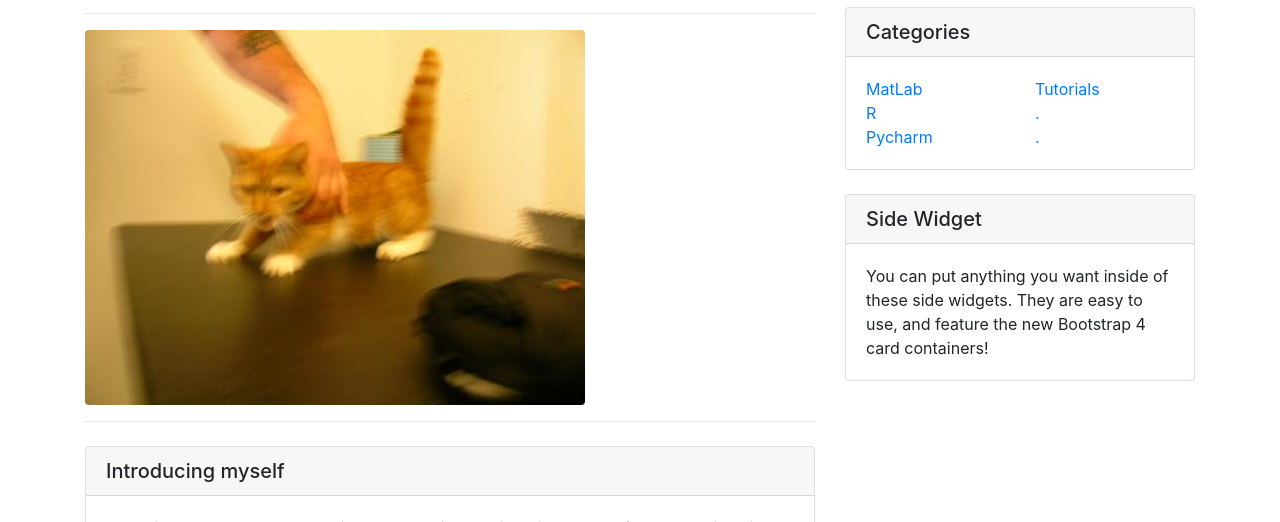
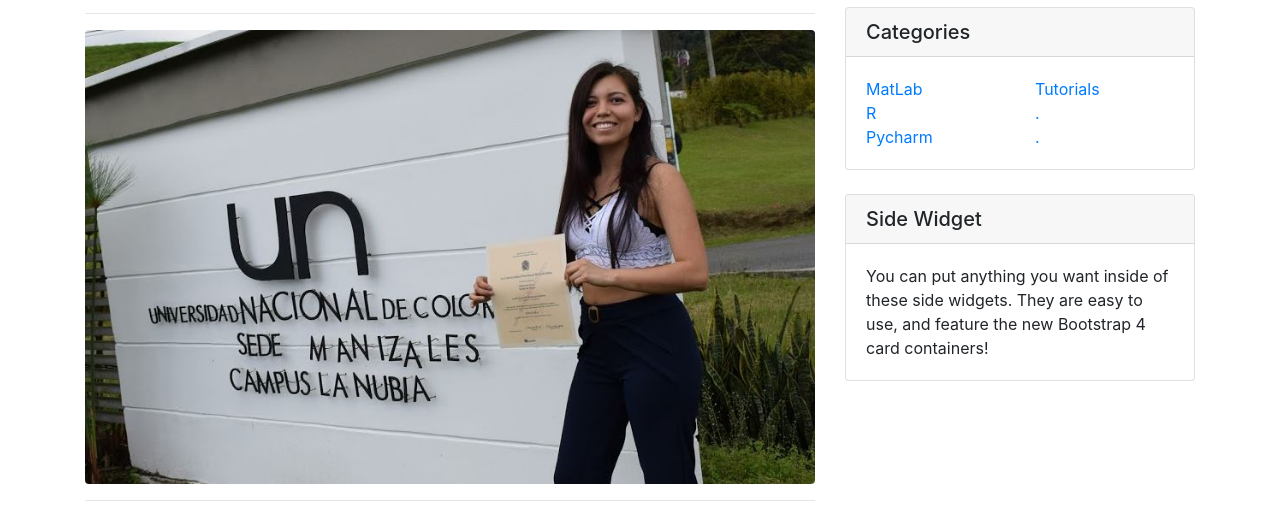
Before and after one commit to GiselleMontenegro/My-Repository, a website: page index.html in a window 1280 px wide. Shown: the part 226-748 px from the top of the page. Drawn offline with Linux system fonts and the light colour scheme.

Commit message:
Update index.html

```diff
--- a/index.html
+++ b/index.html
@@ -70,7 +70,7 @@
         <hr>
 
         <!-- Preview Image -->
-        <img class=" img-fluid rounded" src="Gatitos/0.jpg" alt="">
+        <img class=" img-fluid rounded" src="Gatitos/Captura.JPG" alt="">
 
         <hr>
 
```
